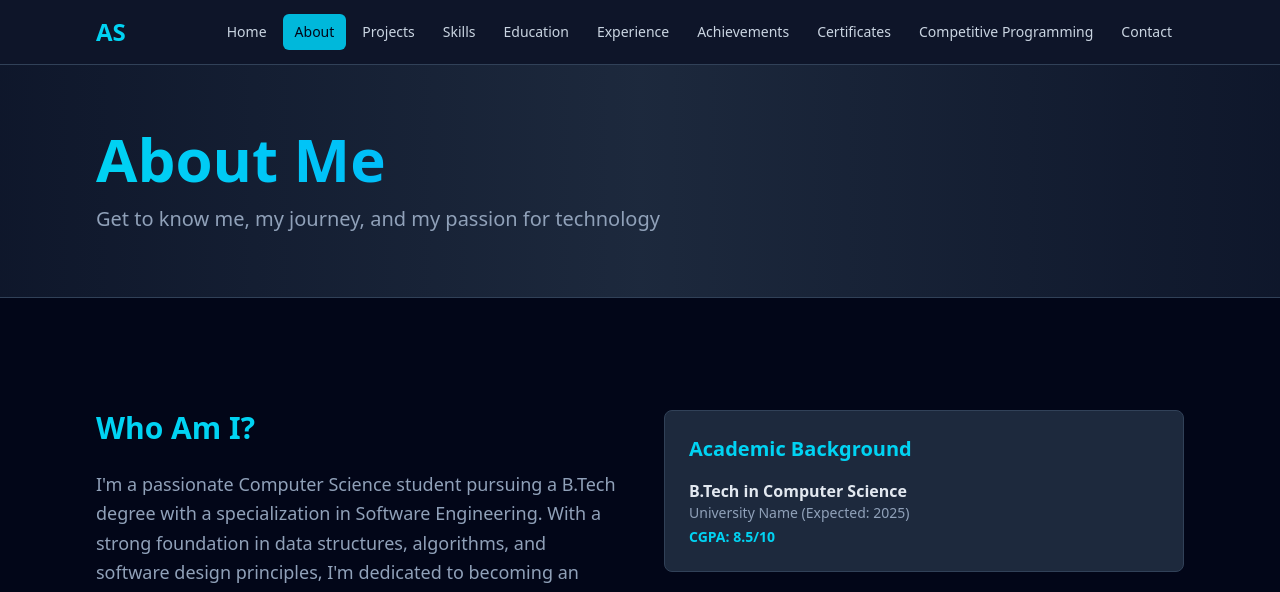
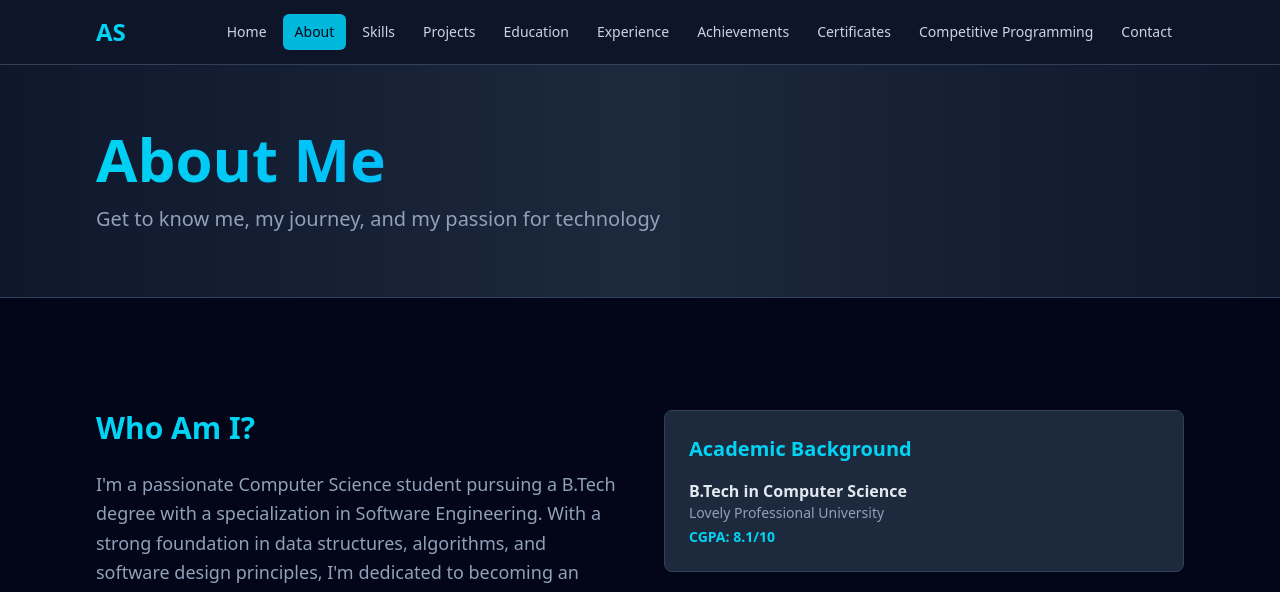
Before and after one commit to Amandeep-Singh07/Portfolio, a Next.js app: page /about in a window 1280 px wide. Shown: the top 592 px of the page. Built offline with nearby package versions, Linux system fonts and the light colour scheme.

Commit message:
portfolio

```diff
--- a/src/app/about/page.tsx
+++ b/src/app/about/page.tsx
@@ -53,10 +53,10 @@ export default function About() {
                     B.Tech in Computer Science
                   </p>
                   <p className="text-slate-400 text-sm">
-                    University Name (Expected: 2025)
+                   Lovely Professional University
                   </p>
                   <p className="text-cyan-400 font-semibold text-sm mt-1">
-                    CGPA: 8.5/10
+                    CGPA: 8.1/10
                   </p>
                 </div>
               </div>
--- a/src/components/Navbar.tsx
+++ b/src/components/Navbar.tsx
@@ -11,8 +11,8 @@ export default function Navbar() {
   const navItems = [
     { name: "Home", href: "/" },
     { name: "About", href: "/about" },
+    { name: "Skills", href: "/skills" },
     { name: "Projects", href: "/projects" },
-    { name: "Skills", href: "/skills" },
     { name: "Education", href: "/education" },
     { name: "Experience", href: "/internships" },
     { name: "Achievements", href: "/achievements" },
```
